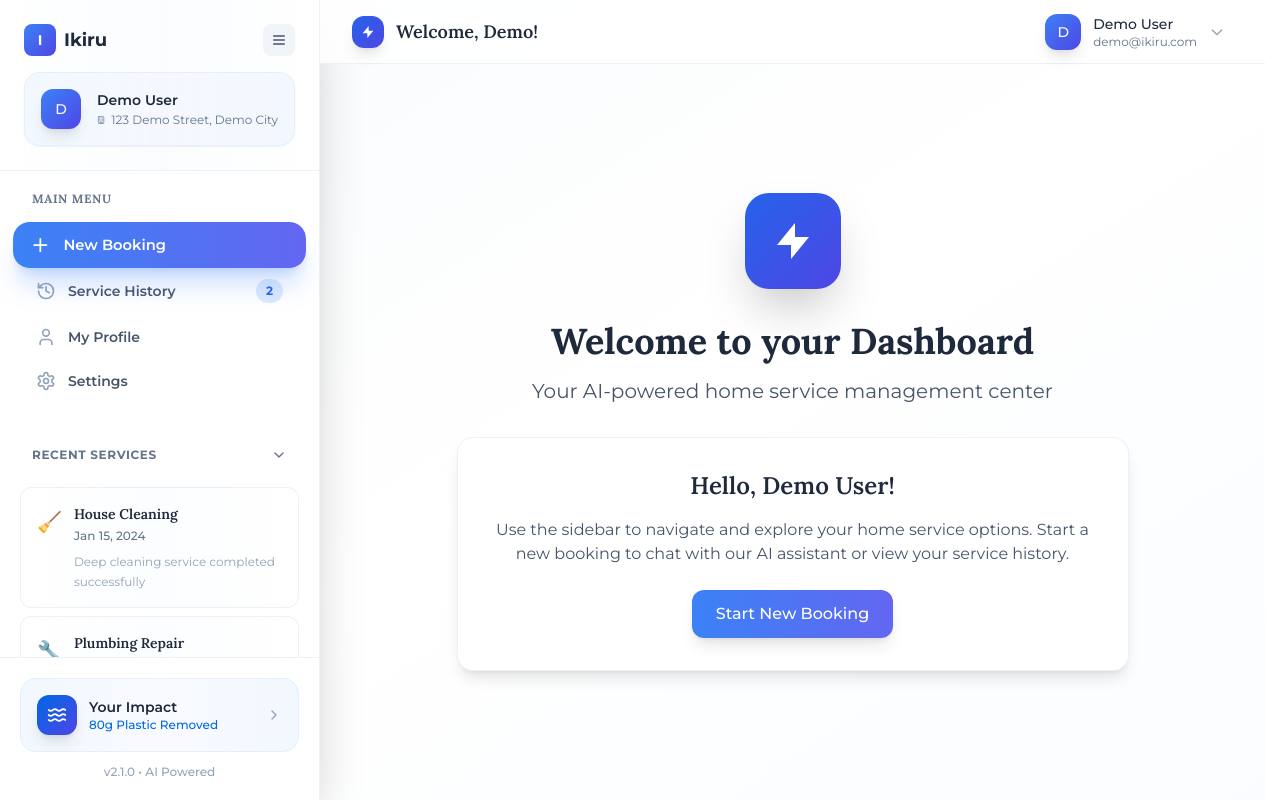
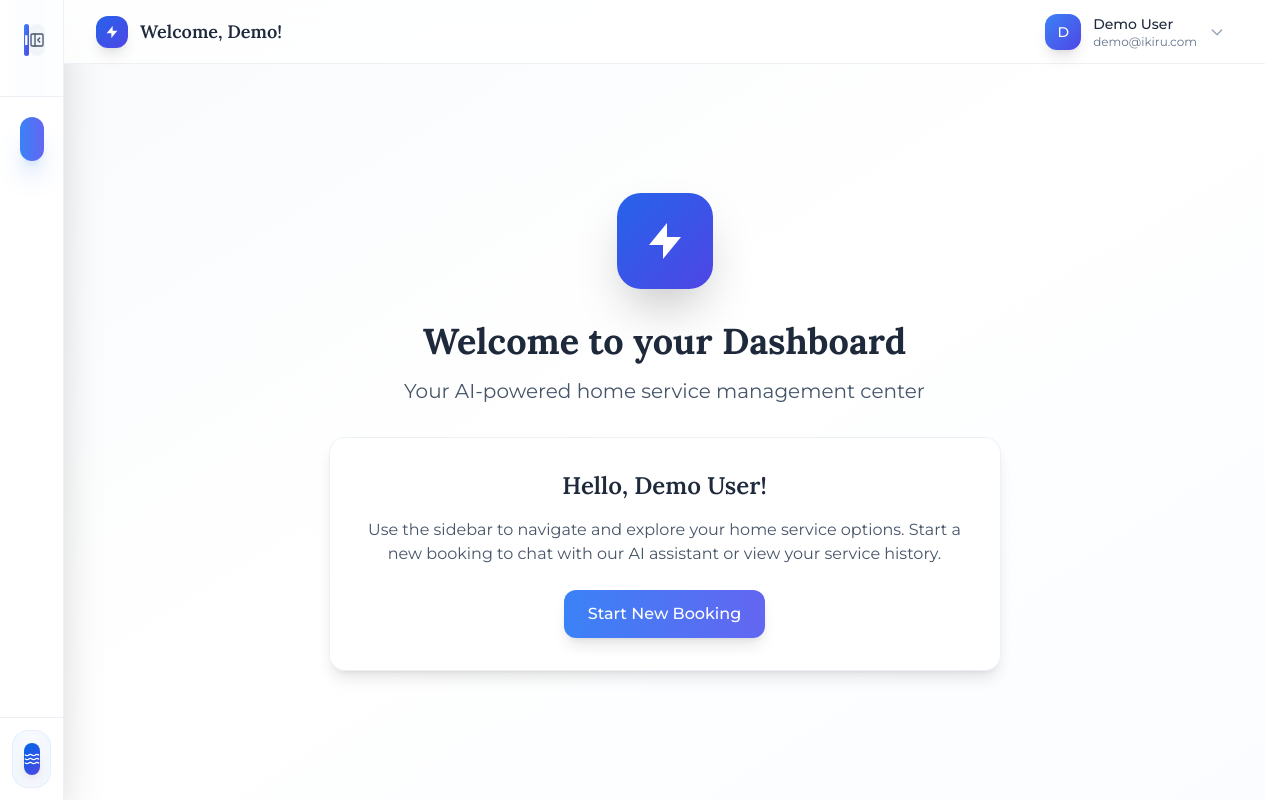
Before and after one commit to shiivatsh/iki-uidesign-test, a React (Vite) app: page /dashboard in a window 1280 px wide. Both pictures are taken after a click on the button 279 px from the left and 40 px from the top of the page. Built offline with nearby package versions, Linux system fonts and the light colour scheme.

Commit message:
Fix sidebar close icon
Implement the close icon functionality to minimize the sidebar on click, similar to ChatGPT.

```diff
--- a/src/components/ServiceSidebar.tsx
+++ b/src/components/ServiceSidebar.tsx
@@ -16,7 +16,8 @@ import {
   Building,
   Waves,
   X,
-  Menu
+  PanelLeftClose,
+  PanelLeftOpen
 } from 'lucide-react';
 
 interface Booking {
@@ -40,14 +41,21 @@ interface UserData {
 interface ServiceSidebarProps {
   trackingCode: string | null;
   userData?: UserData | null;
+  onToggleCollapse?: () => void;
 }
 
-const ServiceSidebar: React.FC<ServiceSidebarProps> = ({ trackingCode, userData }) => {
+const ServiceSidebar: React.FC<ServiceSidebarProps> = ({ trackingCode, userData, onToggleCollapse }) => {
   const navigate = useNavigate();
   const location = useLocation();
   const [isHistoryExpanded, setIsHistoryExpanded] = useState(true);
   const [activeSection, setActiveSection] = useState('new-booking');
   const [showImpactPopup, setShowImpactPopup] = useState(false);
+  const [isCollapsed, setIsCollapsed] = useState(false);
+
+  const handleToggleCollapse = () => {
+    setIsCollapsed(!isCollapsed);
+    onToggleCollapse?.();
+  };
 
   const navigationItems = [
     { id: 'new-booking', icon: Plus, label: 'New Booking', path: '/new-booking', count: null },
@@ -105,24 +113,34 @@ const ServiceSidebar: React.FC<ServiceSidebarProps> = ({ trackingCode, userData
   };
 
   return (
-    <div className="w-80 bg-white/95 backdrop-blur-xl border-r border-slate-200/60 h-screen flex flex-col shadow-2xl">
+    <div className={`${isCollapsed ? 'w-16' : 'w-80'} bg-white/95 backdrop-blur-xl border-r border-slate-200/60 h-screen flex flex-col shadow-2xl transition-all duration-300`}>
       {/* Header */}
       <div className="p-6 border-b border-slate-200/60 bg-gradient-to-r from-white via-blue-50/30 to-white">
         {/* Header with Logo and Close Button */}
         <div className="flex justify-between items-center mb-4">
+          {!isCollapsed && (
             <div className="flex items-center space-x-2">
               <div className="w-8 h-8 bg-gradient-to-br from-blue-500 to-indigo-600 rounded-lg flex items-center justify-center">
                 <span className="text-white text-sm font-bold">I</span>
               </div>
               <span className="text-lg font-bold text-slate-800">Ikiru</span>
             </div>
-          <button className="w-8 h-8 bg-slate-100 hover:bg-slate-200 rounded-lg flex items-center justify-center transition-colors group">
-            <Menu className="w-4 h-4 text-slate-600 group-hover:text-slate-800" />
+          )}
+          {isCollapsed && (
+            <div className="w-8 h-8 bg-gradient-to-br from-blue-500 to-indigo-600 rounded-lg flex items-center justify-center">
+              <span className="text-white text-sm font-bold">I</span>
+            </div>
+          )}
+          <button
+            onClick={handleToggleCollapse}
+            className="w-8 h-8 bg-slate-100 hover:bg-slate-200 rounded-lg flex items-center justify-center transition-colors group"
+          >
+            <PanelLeftClose className="w-4 h-4 text-slate-600 group-hover:text-slate-800" />
           </button>
         </div>
 
         {/* Enhanced User Info Card */}
-        {userData && (
+        {!isCollapsed && userData && (
           <div className="p-4 bg-gradient-to-r from-blue-50/80 via-indigo-50/40 to-blue-50/80 rounded-2xl border border-blue-100/60 shadow-sm">
             <div className="flex items-center space-x-4">
               <div className="w-10 h-10 bg-gradient-to-br from-blue-500 to-indigo-600 rounded-xl flex items-center justify-center text-white text-sm font-medium shadow-lg">
@@ -153,6 +171,7 @@ const ServiceSidebar: React.FC<ServiceSidebarProps> = ({ trackingCode, userData
 
       {/* Enhanced Navigation */}
       <div className="flex-1 overflow-y-auto p-5 space-y-3">
+        {!isCollapsed && (
           <div className="mb-8">
             <h3 className="text-xs font-bold text-slate-500 uppercase tracking-wider mb-4 px-3">
               Main Menu
@@ -189,8 +208,35 @@ const ServiceSidebar: React.FC<ServiceSidebarProps> = ({ trackingCode, userData
               );
             })}
           </div>
+        )}
 
-        {/* Enhanced Service History Section */}
+        {/* Collapsed Navigation - Only Icons */}
+        {isCollapsed && (
+          <div className="space-y-2">
+            {navigationItems.map((item) => {
+              const Icon = item.icon;
+              const isActive = activeSection === item.id;
+
+              return (
+                <button
+                  key={item.id}
+                  onClick={() => handleNavigation(item)}
+                  className={`w-full flex items-center justify-center p-3 rounded-xl transition-all duration-300 group ${
+                    isActive
+                      ? 'bg-gradient-to-r from-blue-500 to-indigo-500 text-white shadow-xl shadow-blue-500/25'
+                      : 'text-slate-600 hover:bg-slate-100 hover:text-blue-500'
+                  }`}
+                  title={item.label}
+                >
+                  <Icon className={`w-5 h-5 ${isActive ? 'text-white' : 'text-slate-400 group-hover:text-blue-500'} transition-colors`} />
+                </button>
+              );
+            })}
+          </div>
+        )}
+
+        {/* Enhanced Service History Section - Only when expanded */}
+        {!isCollapsed && (
           <div className="mb-8">
             <button
               onClick={() => setIsHistoryExpanded(!isHistoryExpanded)}
@@ -244,8 +290,10 @@ const ServiceSidebar: React.FC<ServiceSidebarProps> = ({ trackingCode, userData
               </div>
             )}
           </div>
+        )}
 
-        {/* Enhanced Quick Actions */}
+        {/* Enhanced Quick Actions - Only when expanded */}
+        {!isCollapsed && (
           <div className="border-t border-slate-200/60 pt-6">
             <h3 className="text-xs font-bold text-slate-500 uppercase tracking-wider mb-4 px-3">
               Quick Actions
@@ -262,14 +310,16 @@ const ServiceSidebar: React.FC<ServiceSidebarProps> = ({ trackingCode, userData
               </button>
             </div>
           </div>
+        )}
       </div>
 
       {/* Fixed Your Impact Section at Bottom */}
-      <div className="p-5 border-t border-slate-200/60 bg-white/95">
+      <div className={`${isCollapsed ? 'p-3' : 'p-5'} border-t border-slate-200/60 bg-white/95`}>
         <button
           onClick={() => setShowImpactPopup(true)}
-          className="w-full p-4 bg-gradient-to-r from-blue-50/80 via-indigo-50/40 to-blue-50/80 rounded-2xl border border-blue-100/60 hover:border-blue-200 hover:shadow-lg transition-all duration-300 cursor-pointer group transform hover:scale-105"
+          className={`w-full ${isCollapsed ? 'p-3' : 'p-4'} bg-gradient-to-r from-blue-50/80 via-indigo-50/40 to-blue-50/80 rounded-2xl border border-blue-100/60 hover:border-blue-200 hover:shadow-lg transition-all duration-300 cursor-pointer group transform hover:scale-105`}
         >
+          {!isCollapsed ? (
             <div className="flex items-center space-x-3">
               <div className="w-10 h-10 bg-gradient-to-br from-blue-600 to-indigo-600 rounded-xl flex items-center justify-center shadow-lg group-hover:shadow-xl transition-all duration-200" style={{background: 'linear-gradient(135deg, #0067E5, #4F46E5)'}}>
                 <Waves className="w-5 h-5 text-white" />
@@ -280,12 +330,21 @@ const ServiceSidebar: React.FC<ServiceSidebarProps> = ({ trackingCode, userData
               </div>
               <ChevronRight className="w-4 h-4 text-slate-400 group-hover:text-blue-500 transition-colors" />
             </div>
+          ) : (
+            <div className="flex items-center justify-center">
+              <div className="w-8 h-8 bg-gradient-to-br from-blue-600 to-indigo-600 rounded-lg flex items-center justify-center shadow-lg group-hover:shadow-xl transition-all duration-200" style={{background: 'linear-gradient(135deg, #0067E5, #4F46E5)'}}>
+                <Waves className="w-4 h-4 text-white" />
+              </div>
+            </div>
+          )}
         </button>
 
-        {/* Version Text */}
+        {/* Version Text - Only when expanded */}
+        {!isCollapsed && (
           <div className="mt-3 text-center">
             <p className="text-xs text-slate-400 font-medium">v2.1.0 • AI Powered</p>
           </div>
+        )}
       </div>
 
       {/* Impact Popup Modal - Using Portal to render outside sidebar */}
```
Lines whose indentation alone changed are shown as unchanged.
